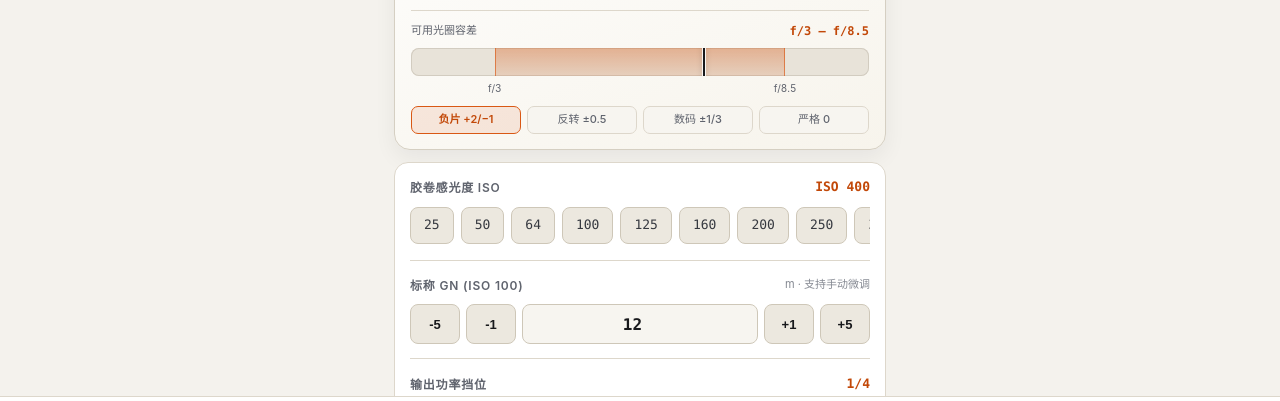
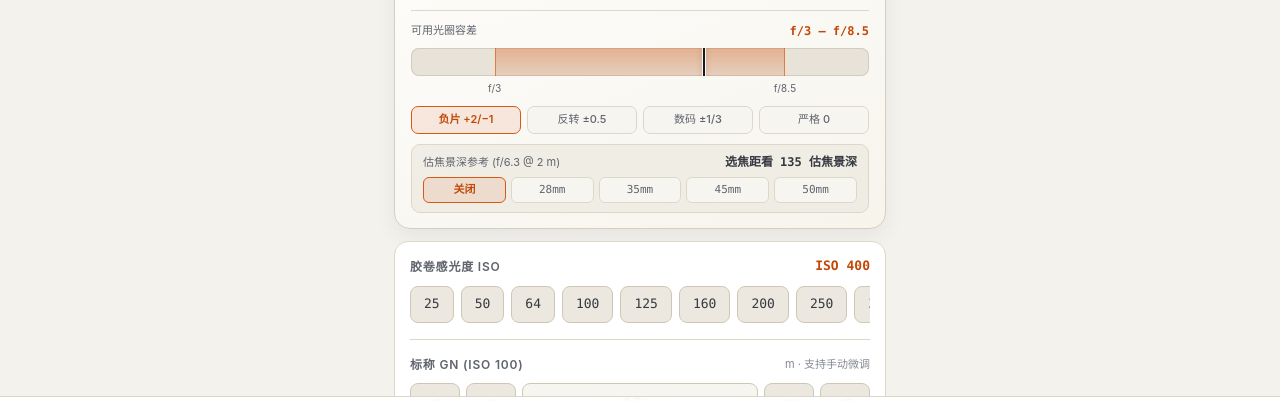
Before and after one commit to ricefriend/flash-calc, a plain HTML site: page index.html in a window 1280 px wide. Shown: the part 347-748 px from the top of the page. Drawn offline with Linux system fonts and the light colour scheme.

Commit message:
补齐1/256档位、修复自定义GN功率锁并新增变焦折算与估焦景深

```diff
--- a/index.html
+++ b/index.html
@@ -602,6 +602,72 @@
       font-weight: 600;
     }
 
+    .dof-box {
+      margin-top: 10px;
+      padding: 9px 11px;
+      border-radius: 9px;
+      background: var(--meter-sub-bg);
+      border: 1px solid var(--meter-sub-border);
+    }
+
+    .dof-head {
+      display: flex;
+      align-items: center;
+      justify-content: space-between;
+      gap: 8px;
+      margin-bottom: 6px;
+    }
+
+    .dof-title {
+      font-size: 11px;
+      color: var(--text-sub);
+    }
+
+    .dof-val {
+      font-size: 12px;
+      font-weight: 600;
+      color: var(--text-2);
+    }
+
+    .dof-chips {
+      display: flex;
+      gap: 5px;
+      overflow-x: auto;
+      scrollbar-width: none;
+    }
+
+    .dof-chips::-webkit-scrollbar {
+      display: none;
+    }
+
+    .dof-chip {
+      flex: 1;
+      text-align: center;
+      padding: 4px 6px;
+      border-radius: 6px;
+      background: var(--input-bg);
+      border: 1px solid var(--border);
+      color: var(--text-sub);
+      font-size: 11px;
+      white-space: nowrap;
+      cursor: pointer;
+      user-select: none;
+    }
+
+    .dof-chip.active {
+      background: var(--amber-bg);
+      border-color: var(--amber);
+      color: var(--amber-light);
+      font-weight: 600;
+    }
+
+    .gn-zoom-hint {
+      margin-top: 7px;
+      font-size: 11px;
+      color: var(--text-dim);
+      line-height: 1.45;
+    }
+
     /* Controls */
     .param-block {
       margin-bottom: 16px;
@@ -654,7 +720,7 @@
 
     .power-grid {
       display: grid;
-      grid-template-columns: repeat(4, 1fr);
+      grid-template-columns: repeat(3, 1fr);
       gap: 7px;
     }
 
@@ -1191,7 +1257,15 @@
         { label: '1/32', ratio: 1 / 32 },
         { label: '1/64', ratio: 1 / 64 },
         { label: '1/128', ratio: 1 / 128 },
+        { label: '1/256', ratio: 1 / 256 },
       ];
+      const ZOOM_COMP_PRESETS = [
+        { id: 'none', label: '按标称', lossEv: 0 },
+        { id: '50mm', label: '50mm (−0.7EV)', lossEv: 0.7 },
+        { id: '35mm', label: '35mm (−1.0EV)', lossEv: 1.0 },
+        { id: '28mm', label: '28mm (−1.3EV)', lossEv: 1.3 },
+      ];
+      const DOF_FOCAL_OPTIONS = [0, 28, 35, 45, 50];
       const MODIFIER_PRESETS = [
         { id: 'direct', name: '直闪', lossEv: 0 },
         { id: 'diffuser', name: '柔光罩', lossEv: 1.0 },
@@ -1279,17 +1353,32 @@
         return `${sign}${rounded.toFixed(1)} EV (${rounded > 0 ? '略过曝' : '略欠曝'})`;
       }
 
-      function calcEffectiveGnMeters({ gn100m, iso = 100, powerRatio = 1, modifierLossEv = 0, exposureBiasEv = 0 }) {
+      function calcEffectiveGnMeters({ gn100m, iso = 100, powerRatio = 1, modifierLossEv = 0, exposureBiasEv = 0, zoomLossEv = 0 }) {
         const safeGn = Math.max(0.1, Number(gn100m) || 12);
         const safeIso = Math.max(1, Number(iso) || 100);
         const safePower = Math.max(1 / 256, Number(powerRatio) || 1);
-        const totalEv = (Number(modifierLossEv) || 0) + (Number(exposureBiasEv) || 0);
+        const totalEv = (Number(modifierLossEv) || 0) + (Number(exposureBiasEv) || 0) + (Number(zoomLossEv) || 0);
         const isoFactor = Math.sqrt(safeIso / 100);
         const powerFactor = Math.sqrt(safePower);
         const evFactor = Math.pow(2, -totalEv / 2);
         return {
           effectiveGnMeters: safeGn * isoFactor * powerFactor * evFactor,
           maxAchievableGnMeters: safeGn * isoFactor * evFactor,
+        };
+      }
+
+      function calcDofMeters({ focalMm, aperture, focusMeters, cocMm = 0.03 }) {
+        const f = Number(focalMm) || 0;
+        const n = Math.max(0.7, Number(aperture) || 4);
+        const dMm = Math.max(100, (Number(focusMeters) || 1) * 1000);
+        if (f <= 0) return null;
+        const hyperMm = (f * f) / (n * cocMm) + f;
+        const nearMm = (dMm * (hyperMm - f)) / (hyperMm + dMm - 2 * f);
+        const farMm = dMm >= hyperMm ? Infinity : (dMm * (hyperMm - f)) / (hyperMm - dMm);
+        return {
+          hyperfocalMeters: hyperMm / 1000,
+          nearMeters: Math.max(0.1, nearMm / 1000),
+          farMeters: Number.isFinite(farMm) ? farMm / 1000 : Infinity,
         };
       }
 
@@ -1333,6 +1422,7 @@
           powerRatio: power.ratio,
           modifierLossEv: st.modifierLossEv,
           exposureBiasEv: st.exposureBiasEv,
+          zoomLossEv: st.zoomLossEv,
         });
         const exactAperture = effectiveGnMeters / safeDist;
         const nearest = findNearestAperture(exactAperture, st.stepMode);
@@ -1359,6 +1449,7 @@
           powerRatio: power.ratio,
           modifierLossEv: st.modifierLossEv,
           exposureBiasEv: st.exposureBiasEv,
+          zoomLossEv: st.zoomLossEv,
         });
         const exactDistanceMeters = effectiveGnMeters / safeAperture;
         const bandMeters = calcDistanceBand(exactDistanceMeters, tol);
@@ -1388,6 +1479,7 @@
           powerRatio: 1,
           modifierLossEv: st.modifierLossEv,
           exposureBiasEv: st.exposureBiasEv,
+          zoomLossEv: st.zoomLossEv,
         });
         const exactPowerRatio = Math.pow((safeDist * safeAperture) / maxAchievableGnMeters, 2);
         const available = getAvailablePowers(st.minPowerLabel);
@@ -1454,6 +1546,9 @@
         modifierId: 'direct',
         modifierLossEv: 0,
         exposureBiasEv: 0,
+        zoomCompId: 'none',
+        zoomLossEv: 0,
+        dofFocalMm: 0,
         toleranceId: 'neg',
         theme: 'light',
         unit: 'm',
@@ -1596,6 +1691,8 @@
         const fmtDistLabel = (d) => `${fmt(d, d < 10 ? 1 : 0)} ${unit}`;
 
         let title = '', mainVal = '', mainUnit = '', badgeClass = 'badge-green', badgeText = '', subKey = '', subVal = '', warning = '', effGn = 0, rulerHtml = '';
+        let dofAperture = Number(settings.apertureValue) || 4;
+        let dofFocusMeters = Number(settings.distanceMeters) || 2;
         if (settings.mode === 'aperture') {
           const res = solveApertureState(settings);
           title = '建议镜头光圈';
@@ -1606,6 +1703,7 @@
           subVal = `f/${res.exactAperture.toFixed(1)}`;
           warning = res.warning;
           effGn = res.effectiveGnMeters;
+          dofAperture = res.nearest.stop.value;
           rulerHtml = buildToleranceRuler({
             title: '可用光圈容差',
             rangeText: tol.over === 0 && tol.under === 0 ? fmtAp(res.exactAperture) : `${fmtAp(res.band.min)} – ${fmtAp(res.band.max)}`,
@@ -1626,6 +1724,7 @@
             : `${fmt(res.minSafeInUnit, 1)}–${fmt(res.maxSafeInUnit, 1)} ${unit}`;
           warning = res.warning;
           effGn = res.effectiveGnMeters;
+          dofFocusMeters = res.exactDistanceMeters;
           rulerHtml = buildToleranceRuler({
             title: '可用距离容差',
             rangeText: tol.over === 0 && tol.under === 0
@@ -1658,11 +1757,37 @@
         }
         if (warning) badgeClass = 'badge-warn';
 
+        const dofFocalMm = Number(settings.dofFocalMm) || 0;
+        const dofInfo = calcDofMeters({
+          focalMm: dofFocalMm,
+          aperture: dofAperture,
+          focusMeters: dofFocusMeters,
+        });
+        const dofText = dofInfo
+          ? `${fmt(metersToUnit(dofInfo.nearMeters, unit), 1)} – ${Number.isFinite(dofInfo.farMeters) ? fmt(metersToUnit(dofInfo.farMeters, unit), 1) : '∞'} ${unit} · 超焦距 ${fmt(metersToUnit(dofInfo.hyperfocalMeters, unit), 1)} ${unit}`
+          : '选焦距看 135 估焦景深';
+        const dofHtml = `
+          <div class="dof-box">
+            <div class="dof-head">
+              <span class="dof-title">估焦景深参考 (${fmtAp(dofAperture)} @ ${fmt(metersToUnit(dofFocusMeters, unit), 1)} ${unit})</span>
+              <span class="dof-val mono">${dofText}</span>
+            </div>
+            <div class="dof-chips">
+              ${DOF_FOCAL_OPTIONS.map((mm) => `<div class="dof-chip mono ${dofFocalMm === mm ? 'active' : ''}" data-dof-mm="${mm}">${mm === 0 ? '关闭' : mm + 'mm'}</div>`).join('')}
+            </div>
+          </div>
+        `;
+
         const effGnDisplay = fmt(metersToUnit(effGn, unit), 1);
         const bias = Number(settings.exposureBiasEv) || 0;
         const biasText = bias === 0 ? '0 EV' : `${bias > 0 ? '+' : ''}${bias.toFixed(1)} EV`;
-        const totalLoss = (Number(settings.modifierLossEv) || 0) + bias;
-        const totalOffsetText = totalLoss === 0 ? '0 EV' : `-${totalLoss.toFixed(1)} EV 等效光通`;
+        const modLoss = Number(settings.modifierLossEv) || 0;
+        const zoomLoss = Number(settings.zoomLossEv) || 0;
+        const offsetParts = [];
+        if (modLoss > 0) offsetParts.push(`附件 −${modLoss.toFixed(1)} EV`);
+        if (zoomLoss > 0) offsetParts.push(`变焦 −${zoomLoss.toFixed(1)} EV`);
+        if (bias !== 0) offsetParts.push(`胶片 ${bias > 0 ? '+' : ''}${bias.toFixed(1)} EV`);
+        const totalOffsetText = offsetParts.join(' · ');
 
         const quickDists = (unit === 'ft' ? QUICK_DISTANCES_FT : QUICK_DISTANCES_M).map((v) => {
           const m = unit === 'ft' ? unitToMeters(v, 'ft') : v;
@@ -1709,6 +1834,7 @@
               </div>
             </div>
             ${rulerHtml}
+            ${dofHtml}
             ${warning ? `<div class="meter-warning"><span class="warning-icon">!</span><span class="warning-text">${esc(warning)}</span></div>` : ''}
           </div>
 
@@ -1735,12 +1861,16 @@
                 <button class="step-btn" type="button" data-gn-step="1">+1</button>
                 <button class="step-btn" type="button" data-gn-step="5">+5</button>
               </div>
+              <div class="quick-row">
+                ${ZOOM_COMP_PRESETS.map((z) => `<span class="mini-chip mono ${settings.zoomCompId === z.id ? 'active' : ''}" data-zoom-id="${z.id}" data-zoom-loss="${z.lossEv}">${z.label}</span>`).join('')}
+              </div>
+              <div class="gn-zoom-hint">若闪光灯 GN 按 105mm 长焦端标称，配合 28–50mm 胶片镜头可点上方折算。</div>
             </div>
 
             ${settings.mode !== 'power' ? `
               <div class="param-block">
                 <div class="section-header">
-                  <span class="section-title">输出功率挡位</span>
+                  <span class="section-title">输出功率挡位 (最低 ${settings.minPowerLabel})</span>
                   <span class="param-current mono">${settings.powerLabel}</span>
                 </div>
                 <div class="power-grid">
@@ -1785,7 +1915,7 @@
           <div class="card">
             <div class="section-header">
               <span class="section-title">布光方式与胶片补偿</span>
-              ${totalLoss !== 0 ? `<span class="param-hint mono">总修正 ${totalOffsetText}</span>` : ''}
+              ${totalOffsetText ? `<span class="param-hint mono">${totalOffsetText}</span>` : ''}
             </div>
             <div class="sub-label">附件 / 跳闪光损</div>
             <div class="chip-scroll">
@@ -1819,6 +1949,7 @@
           powerRatio: power.ratio,
           modifierLossEv: settings.modifierLossEv,
           exposureBiasEv: settings.exposureBiasEv,
+          zoomLossEv: settings.zoomLossEv,
         });
         const minIdx = POWER_LEVELS.findIndex((p) => p.label === settings.minPowerLabel);
         const modObj = MODIFIER_PRESETS.find((m) => m.id === settings.modifierId);
@@ -2039,7 +2170,27 @@
           const delta = Number(gnStepEl.dataset.gnStep);
           const cur = metersToUnit(settings.gn100m, settings.unit);
           const next = Math.max(1, Math.min(250, Math.round((cur + delta) * 10) / 10));
-          saveSettings({ gn100m: unitToMeters(next, settings.unit), flashName: '自定义 GN', activeFlashId: 'custom-inline' });
+          saveSettings({
+            gn100m: unitToMeters(next, settings.unit),
+            flashName: '自定义 GN',
+            activeFlashId: 'custom-inline',
+            minPowerLabel: '1/256',
+          });
+          renderAll();
+          return;
+        }
+        const zoomEl = t.closest('[data-zoom-id]');
+        if (zoomEl) {
+          saveSettings({
+            zoomCompId: zoomEl.dataset.zoomId,
+            zoomLossEv: Number(zoomEl.dataset.zoomLoss) || 0,
+          });
+          renderAll();
+          return;
+        }
+        const dofEl = t.closest('[data-dof-mm]');
+        if (dofEl) {
+          saveSettings({ dofFocalMm: Number(dofEl.dataset.dofMm) || 0 });
           renderAll();
           return;
         }
@@ -2103,7 +2254,12 @@
           const val = parseFloat(e.target.value);
           if (Number.isFinite(val) && val > 0) {
             const clamped = Math.max(1, Math.min(250, val));
-            saveSettings({ gn100m: unitToMeters(clamped, settings.unit), flashName: '自定义 GN', activeFlashId: 'custom-inline' });
+            saveSettings({
+              gn100m: unitToMeters(clamped, settings.unit),
+              flashName: '自定义 GN',
+              activeFlashId: 'custom-inline',
+              minPowerLabel: '1/256',
+            });
           }
           renderAll();
         } else if (e.target.id === 'inputDist') {
--- a/sw.js
+++ b/sw.js
@@ -1,4 +1,4 @@
-const CACHE = 'flashcalc-v3';
+const CACHE = 'flashcalc-v4';
 const ASSETS = ['./', './index.html'];
 
 self.addEventListener('install', (e) => {
```
Also changed, not shown: test/core.test.mjs (+49 -5 lines), 1 other file.
